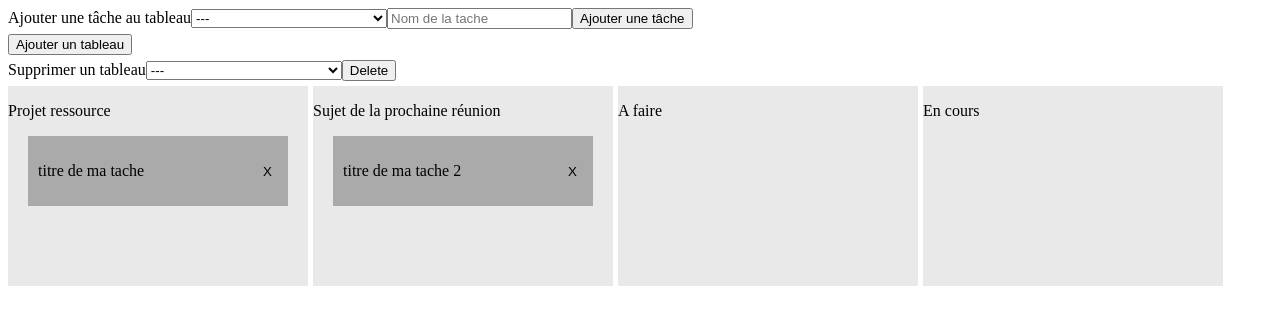
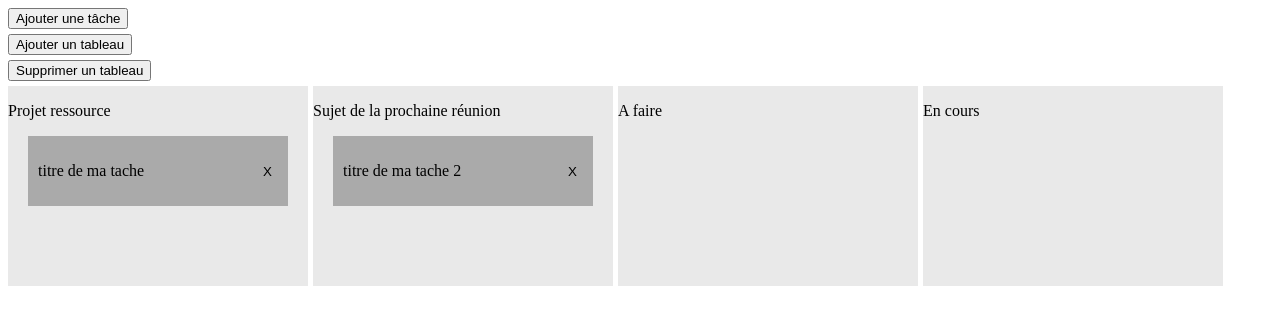
Before and after one commit to supersixaxis/Task-Manager, a React (Vite) app: page /tasklist in a window 1280 px wide. Shown: the top 324 px of the page. Built offline with nearby package versions, Linux system fonts and the light colour scheme.

Commit message:
faire les popin sur les formulaires de tableau

```diff
--- a/src/components/FormAddTask.jsx
+++ b/src/components/FormAddTask.jsx
@@ -3,7 +3,15 @@ import React, { useState } from 'react';
 export default function FormAddTask({ tables, addTaskTable }) {
     const [idTableSelected, setIdTableSelected] = useState(0)
     const [newTableTask, setNewTableTask] = useState('');
+    const [isPopinVisible, setPopinVisible] = useState(false);
+
+    const handleButtonClick = () => {
+      setPopinVisible(!isPopinVisible);
+    };
   return (
+    <div>
+      <button onClick={handleButtonClick}>Ajouter une tâche</button>
+      {isPopinVisible && (
       <form
       onSubmit={(e) => {
         e.preventDefault();
@@ -16,6 +24,7 @@ export default function FormAddTask({ tables, addTaskTable }) {
           addTaskTable(idTableSelected, newTableTask);
           setIdTableSelected('0');
           setNewTableTask('');
+          setPopinVisible(false);
         }
       }}
     >
@@ -30,6 +39,9 @@ export default function FormAddTask({ tables, addTaskTable }) {
         </select>
         <input type="text" value={newTableTask}    placeholder="Nom de la tache" onChange={(e) => setNewTableTask(e.target.value)}/>
         <button type='submit'>Ajouter une tâche</button>
+
         </form>
+      )}
+      </div>
   )
 }
--- a/src/components/SelectTableDelete.jsx
+++ b/src/components/SelectTableDelete.jsx
@@ -4,8 +4,14 @@ import React, { useState } from 'react';
 
 const SelectTableDelete = ({ tables, deleteTable }) => {
   const [idTableSelected, setIdTableSelected] = useState(0)
+  const [isPopinVisible, setPopinVisible] = useState(false);
+  const handleButtonClick = () => {
+    setPopinVisible(!isPopinVisible);
+  };
   return (
-
+      <div>
+          <button onClick={handleButtonClick}>Supprimer un tableau</button>
+          {isPopinVisible && (
           <form onSubmit={(e) => {
             e.preventDefault()
             if(idTableSelected.toString() === '0') {
@@ -13,6 +19,7 @@ const SelectTableDelete = ({ tables, deleteTable }) => {
             }
             deleteTable(idTableSelected)
             setIdTableSelected('0')
+            setPopinVisible(false);
           }}>
             <label>Supprimer un tableau</label>
           <select  value={idTableSelected} onChange={(e) => setIdTableSelected(e.target.value)}>
@@ -25,6 +32,8 @@ const SelectTableDelete = ({ tables, deleteTable }) => {
           </select>
           <button onSubmit={deleteTable}>Delete</button>
         </form>
+          )}
+      </div>
 
 
   );
```
Lines whose indentation alone changed are shown as unchanged.
